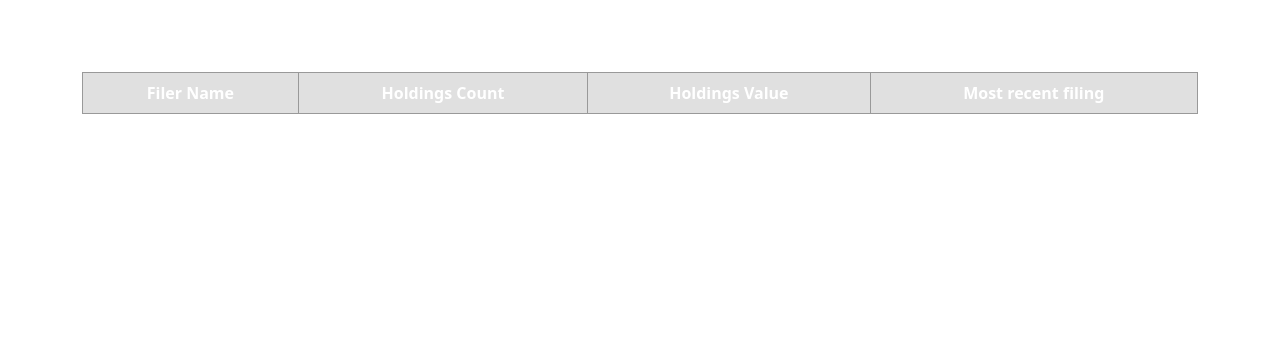
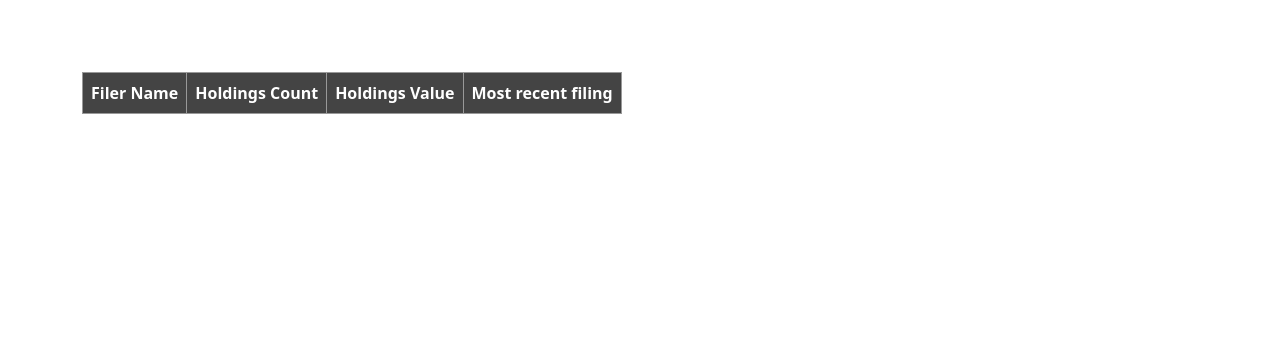
Before and after one commit to andreiCiocirlan/quarterly_holdings, a Flask app: page / in a window 1280 px wide. Shown: the part 71-420 px from the top of the page. Run offline with Flask 3, Linux system fonts and the light colour scheme; data that the repository does not hold is empty; some libraries are stand-ins or nearby versions.

Commit message:
style tables

```diff
--- a/src/web/static/css/styles.css
+++ b/src/web/static/css/styles.css
@@ -1,10 +1,19 @@
-table {
-  border-collapse: collapse;
-  width: 100%;
+table.table {
+  width: auto !important;
+  margin-left: 0 !important;    /* align left */
+  margin-right: auto !important; /* keep right margin auto */
+}
+
+/* Center the text horizontally and vertically in all table cells */
+table th, table td {
+  text-align: center;
+  vertical-align: middle;  /* optional, for vertical centering */
+  padding: 4px 6px;        /* reduce padding for less space */
+  white-space: nowrap;     /* prevents cell content from wrapping and widening cells */
 }
 
 thead tr:first-child th {
-  background-color: #e0e0e0;
+  background-color: #444;  /* Darker gray */
   border: 1px solid #999;
   text-align: center;
   padding: 8px;
```
